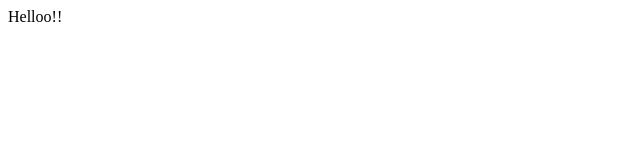
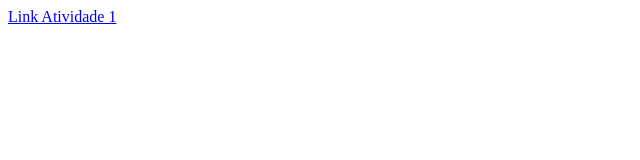
Before and after one commit to EnzoDalvi/EnzoDalvi.github.io, a plain HTML site: page index.html in a window 1280 px wide. Shown: the whole page, without its empty margins (0-640 px from the left). Drawn offline with Linux system fonts and the light colour scheme.

Commit message:
Update index.html

```diff
--- a/index.html
+++ b/index.html
@@ -5,7 +5,7 @@
  </head>
  <body>
 
- 	Helloo!!
+  <a href="https://enzodalvi.github.io/gamestore/gtapage.html"> Link Atividade 1 </a>
 
  </body>
  </html>
```
